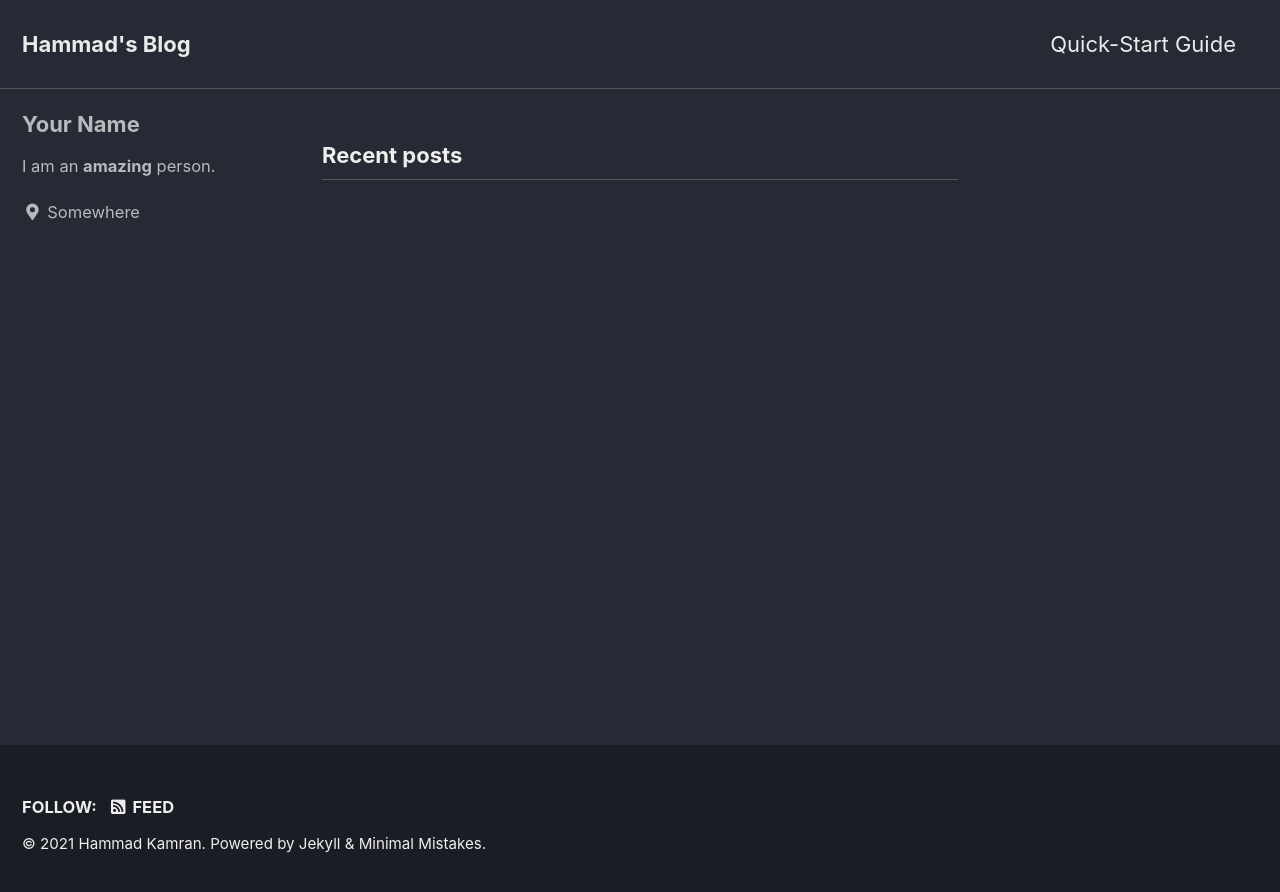
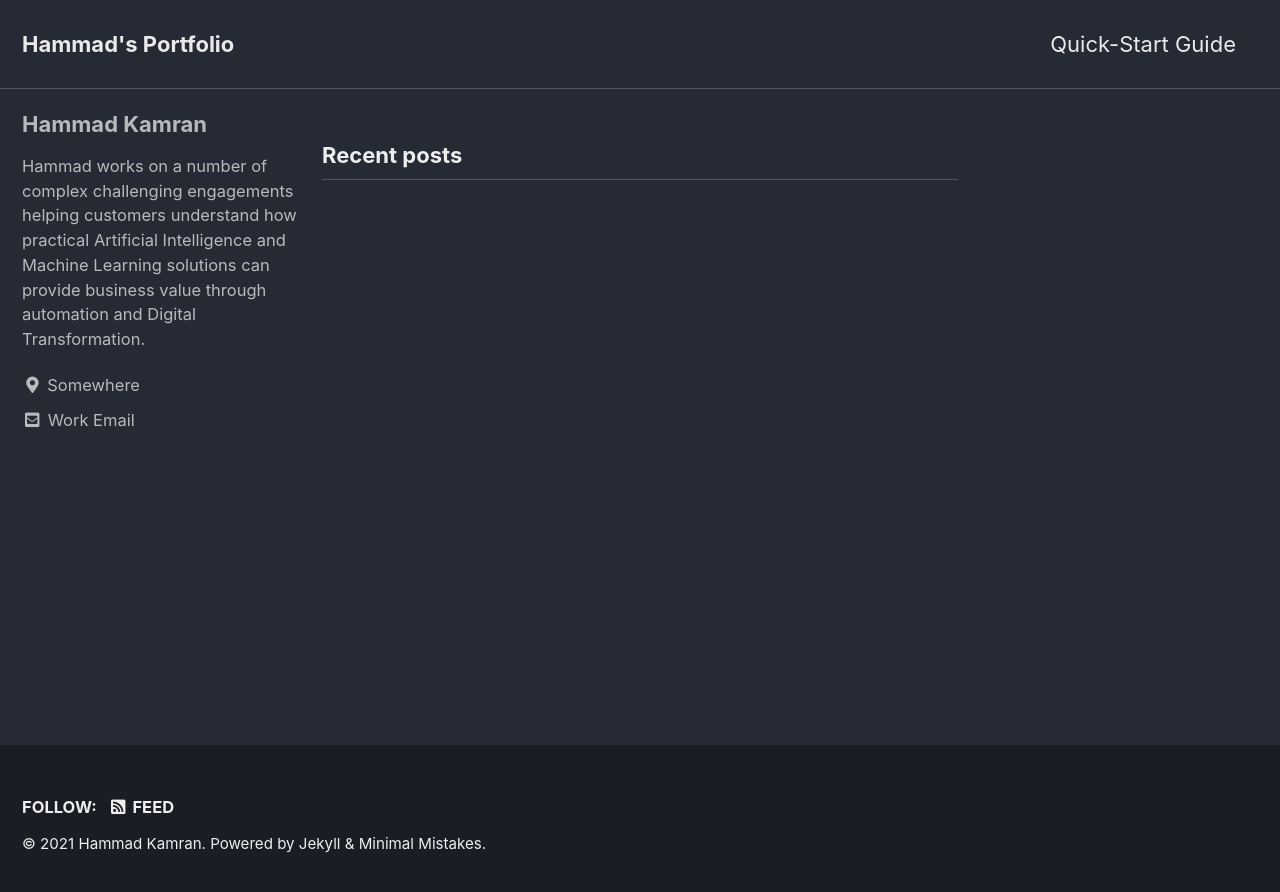
Before and after one commit to HammadKamran/hammad.github.io, a Jekyll site: the page built from docs/index.html, in a window 1280 px wide. Shown: the top 892 px of the page. Built offline with Jekyll 4.4.1, drawn with Linux system fonts in a browser that asks for light colours; cached includes are drawn as plain includes; the list of posts is cut into pages by our own code.

Commit message:
Update _config.yml

```diff
--- a/docs/_config.yml
+++ b/docs/_config.yml
@@ -16,14 +16,14 @@ minimal_mistakes_skin    : "dark" # "air", "aqua", "contrast", "dark", "dirt", "
 
 # Site Settings
 locale                   : "en-US"
-title                    : "Hammad's Blog"
-title_separator          : "-"
+title                    : "Hammad's Portfolio"
+title_separator          : "|"
 subtitle                 : # site tagline that appears below site title in masthead
 name                     : "Hammad Kamran"
-description              : "Hammad works on a number of complex challenging engagements helping customers understand how practical Artificial Intelligence and Machine Learning solutions can provide business value through automation and Digital Transformation."
-url                      : # the base hostname & protocol for your site e.g. "https://mmistakes.github.io"
-baseurl                  : # the subpath of your site, e.g. "/blog"
-repository               : # GitHub username/repo-name e.g. "mmistakes/minimal-mistakes"
+description              : "A space for Hammad to build his Portfolio"
+url                      : "https://hammad.github.io" # the base hostname & protocol for your site e.g. "https://mmistakes.github.io"
+baseurl                  : "/blog" # the subpath of your site, e.g. "/blog"
+repository               : "HammadKamran/hammad.github.io" # GitHub username/repo-name e.g. "mmistakes/minimal-mistakes"
 teaser                   : # path of fallback teaser image, e.g. "/assets/images/500x300.png"
 logo                     : # path of logo image to display in the masthead, e.g. "/assets/images/88x88.png"
 masthead_title           : # overrides the website title displayed in the masthead, use " " for no title
@@ -94,15 +94,15 @@ analytics:
 
 # Site Author
 author:
-  name             : "Your Name"
+  name             : "Hammad Kamran"
   avatar           : # path of avatar image, e.g. "/assets/images/bio-photo.jpg"
-  bio              : "I am an **amazing** person."
+  bio              : "Hammad works on a number of complex challenging engagements helping customers understand how practical Artificial Intelligence and Machine Learning solutions can provide business value through automation and Digital Transformation."
   location         : "Somewhere"
   email            :
   links:
-    - label: "Email"
+    - label: "Work Email"
       icon: "fas fa-fw fa-envelope-square"
-      # url: "mailto:your.name@email.com"
+      url: "hkamran@kagool.com"
     - label: "Website"
       icon: "fas fa-fw fa-link"
       # url: "https://your-website.com"
```
